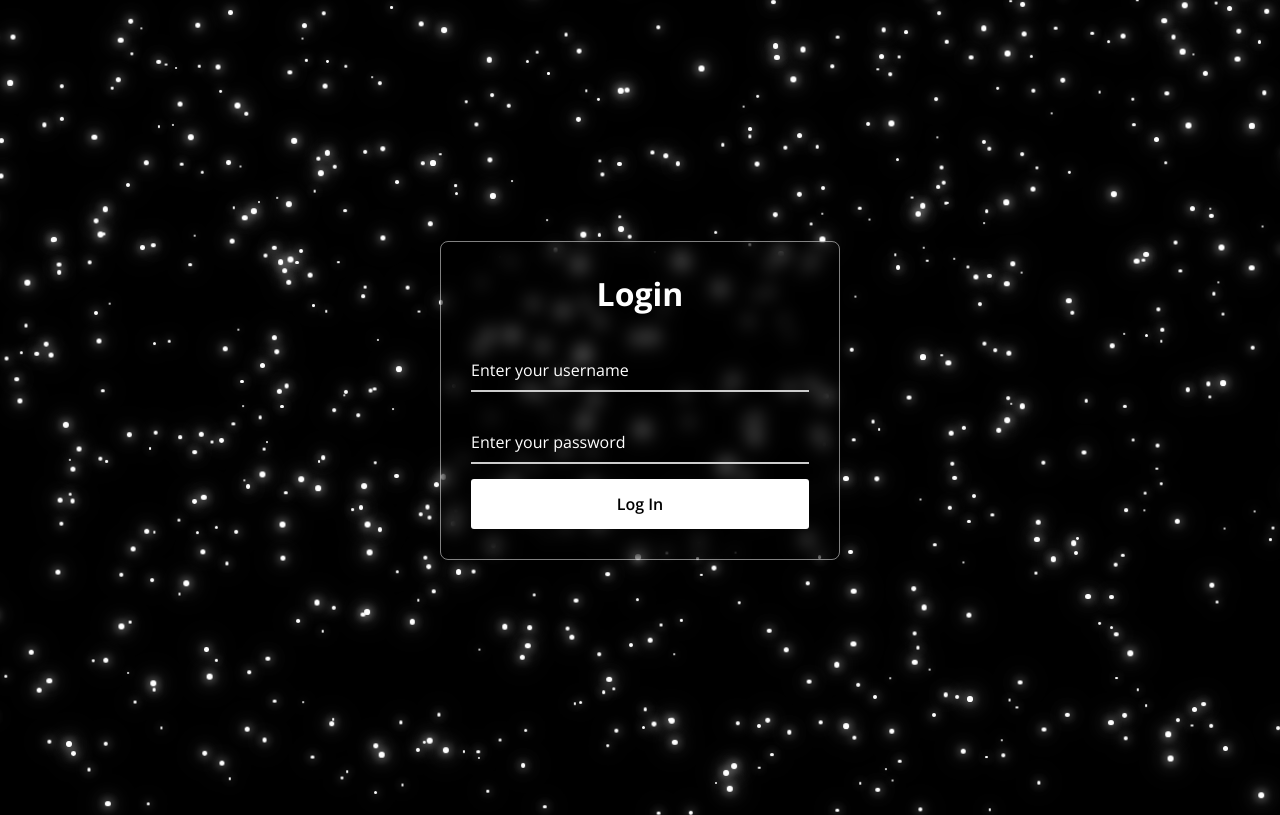
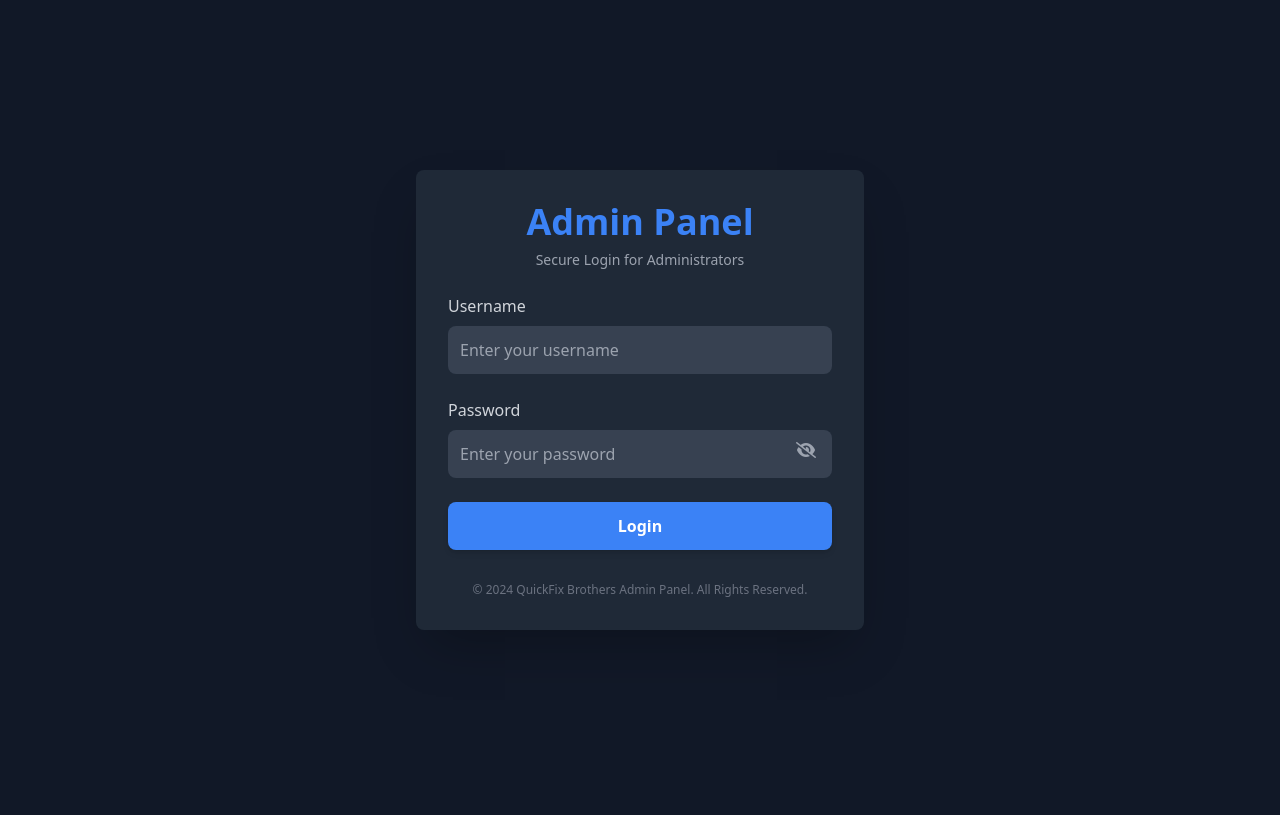
Before and after one commit to PingWinning/Installation-Bizz, a PHP site: page /admin/login.php in a window 1280 px wide. After the commit the page ends 630 px from the top, so only its background shows below. Run offline with PHP 8.4, Linux system fonts and the light colour scheme; some libraries are stand-ins or nearby versions.

Commit message:
Improve login page design for enhanced professionalism

```diff
--- a/admin/index.php
+++ b/admin/index.php
@@ -248,7 +248,7 @@ $totalPages = ceil($totalTickets / $usersPerPage);
             xhr.setRequestHeader("Content-Type", "application/x-www-form-urlencoded");
             xhr.onreadystatechange = function () {
                 if (xhr.readyState === 4 && xhr.status === 200) {
-                    alert("Status updated successfully");
+                    console.log("Status updated successfully");
                 }
             };
             xhr.send("ticket_id=" + ticketId + "&status=" + status);
--- a/admin/login.php
+++ b/admin/login.php
@@ -1,10 +1,17 @@
 <?php
 include_once('../includes/config.php');
 
+// Check if a session is not already active
+if (session_status() === PHP_SESSION_NONE) {
+    session_start();
+}
+
+$error = "";
+
 // Your login logic here...
 if ($_SERVER["REQUEST_METHOD"] == "POST") {
-    $user = sanitizeInput($_POST["username"]);
-    $pass = sanitizeInput($_POST["password"]);
+    $user = htmlspecialchars(trim($_POST["username"]));
+    $pass = htmlspecialchars(trim($_POST["password"]));
 
     // SQL injection prevention using prepared statements
     $stmt = $conn->prepare("SELECT id, password_hash FROM users WHERE username = ?");
@@ -38,24 +45,77 @@ $conn->close();
 <head>
     <meta charset="UTF-8">
     <meta name="viewport" content="width=device-width, initial-scale=1.0">
-    <title>Login Form</title>
-    <link rel="stylesheet" href="../style/form.css">
+    <title>Admin Login</title>
+    <script src="https://cdn.tailwindcss.com"></script>
+    <link rel="stylesheet" href="https://cdnjs.cloudflare.com/ajax/libs/font-awesome/6.0.0/css/all.min.css" integrity="sha512-...hash..." crossorigin="anonymous" referrerpolicy="no-referrer" />
+    <style>
+        input:focus {
+            outline: none;
+            box-shadow: 0 0 8px #3b82f6;
+        }
+    </style>
+    <script>
+        function togglePassword() {
+            const passwordInput = document.getElementById('password');
+            const toggleIcon = document.getElementById('togglePasswordIcon');
+            if (passwordInput.type === 'password') {
+                passwordInput.type = 'text';
+                toggleIcon.classList.remove('fa-eye-slash');
+                toggleIcon.classList.add('fa-eye');
+            } else {
+                passwordInput.type = 'password';
+                toggleIcon.classList.remove('fa-eye');
+                toggleIcon.classList.add('fa-eye-slash');
+            }
+        }
+    </script>
 </head>
-<body>
-    <div class="wrapper">
-        <form action="<?php echo htmlspecialchars($_SERVER["PHP_SELF"]); ?>" method="post">
-            <h2>Login</h2>
-            <?php if (!empty($error)) { echo "<div class='error' style='color: red;'>$error</div>"; } ?>
-            <div class="input-field">
-                <input type="text" name="username" required>
-                <label>Enter your username</label>
+<body class="bg-gray-900 flex justify-center items-center min-h-screen">
+    <div class="bg-gray-800 text-white p-8 rounded-lg shadow-2xl w-full max-w-md">
+        <!-- Logo Section -->
+        <div class="flex justify-center mb-6">
+            <div class="text-center">
+                <span class="text-4xl font-bold text-blue-500">Admin Panel</span>
+                <p class="text-gray-400 mt-2 text-sm">Secure Login for Administrators</p>
             </div>
-            <div class="input-field">
-                <input type="password" name="password" required>
-                <label>Enter your password</label>
+        </div>
+
+        <!-- Login Form -->
+        <form action="<?php echo htmlspecialchars($_SERVER["PHP_SELF"]); ?>" method="POST">
+            <?php if (!empty($error)): ?>
+                <div class="mb-4 text-red-400 text-sm text-center"><?php echo $error; ?></div>
+            <?php endif; ?>
+
+            <!-- Username Field -->
+            <div class="mb-6">
+                <label for="username" class="block text-gray-300 mb-2">Username</label>
+                <input type="text" id="username" name="username" placeholder="Enter your username" required
+                    class="w-full p-3 rounded-lg bg-gray-700 text-white focus:ring focus:ring-blue-500 transition duration-300">
             </div>
-            <button type="submit">Log In</button>
+
+            <!-- Password Field with Eye Icon -->
+            <div class="mb-6 relative">
+                <label for="password" class="block text-gray-300 mb-2">Password</label>
+                <input type="password" id="password" name="password" placeholder="Enter your password" required
+                    class="w-full p-3 rounded-lg bg-gray-700 text-white focus:ring focus:ring-blue-500 transition duration-300">
+                <span class="absolute right-4 top-10 text-gray-400 cursor-pointer" onclick="togglePassword()">
+                    <i id="togglePasswordIcon" class="fas fa-eye-slash"></i>
+                </span>
+            </div>
+
+            <!-- Login Button -->
+            <div class="mb-4">
+                <button type="submit"
+                    class="w-full bg-blue-500 hover:bg-blue-600 text-white py-3 rounded-lg font-semibold transition-all duration-300 shadow-md">
+                    Login
+                </button>
+            </div>
         </form>
+
+        <!-- Footer -->
+        <div class="text-center mt-8 text-gray-500 text-xs">
+            <p>&copy; <span id="year"></span> QuickFix Brothers Admin Panel. All Rights Reserved.</p>
+        </div>
     </div>
     <script src="../js/stars.js"></script>
 </body>
--- a/js/stars.js
+++ b/js/stars.js
@@ -1,24 +1,7 @@
-const numStars = 720;  // Increase the number of stars
+window.onload = function() {
+    // Get the current year
+    const currentYear = new Date().getFullYear();
 
-function random(min, max) {
-    return Math.random() * (max - min) + min;
-}
-
-function randomDirection() {
-    const directions = ['-100vh', '100vh'];
-    return directions[Math.floor(Math.random() * directions.length)];
-}
-
-for (let i = 0; i < numStars; i++) {
-    const star = document.createElement('div');
-    star.classList.add('star');
-    const size = random(2, 6) + 'px';
-    star.style.width = size;
-    star.style.height = size;
-    star.style.left = random(0, window.innerWidth) + 'px';
-    star.style.top = random(0, window.innerHeight) + 'px';  // Ensure stars are visible immediately
-    star.style.animationDuration = random(200, 300) + 's';  // Slow down the falling speed
-    star.style.setProperty('--moveX', randomDirection());
-    star.style.setProperty('--moveY', randomDirection());
-    document.body.appendChild(star);
-}
+    // Find the element with the ID 'year' and input the year
+    document.getElementById('year').textContent = currentYear;
+};
```
